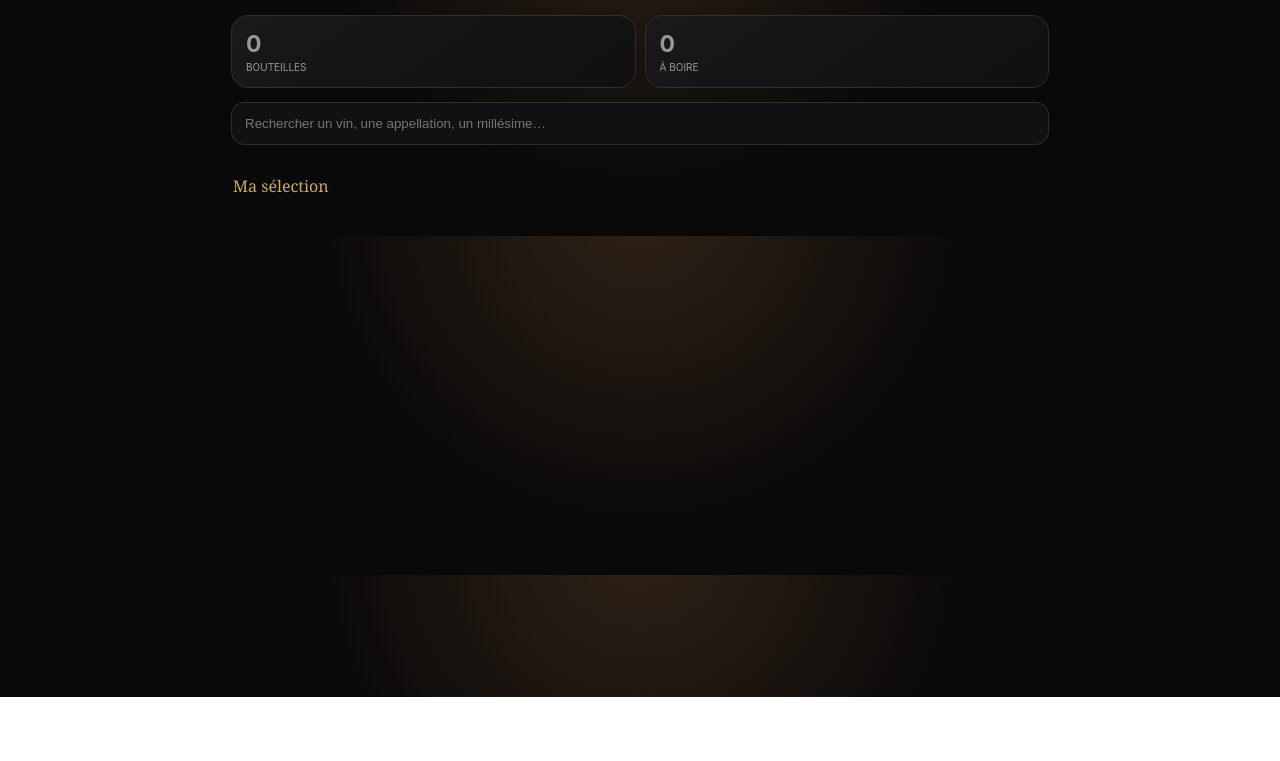
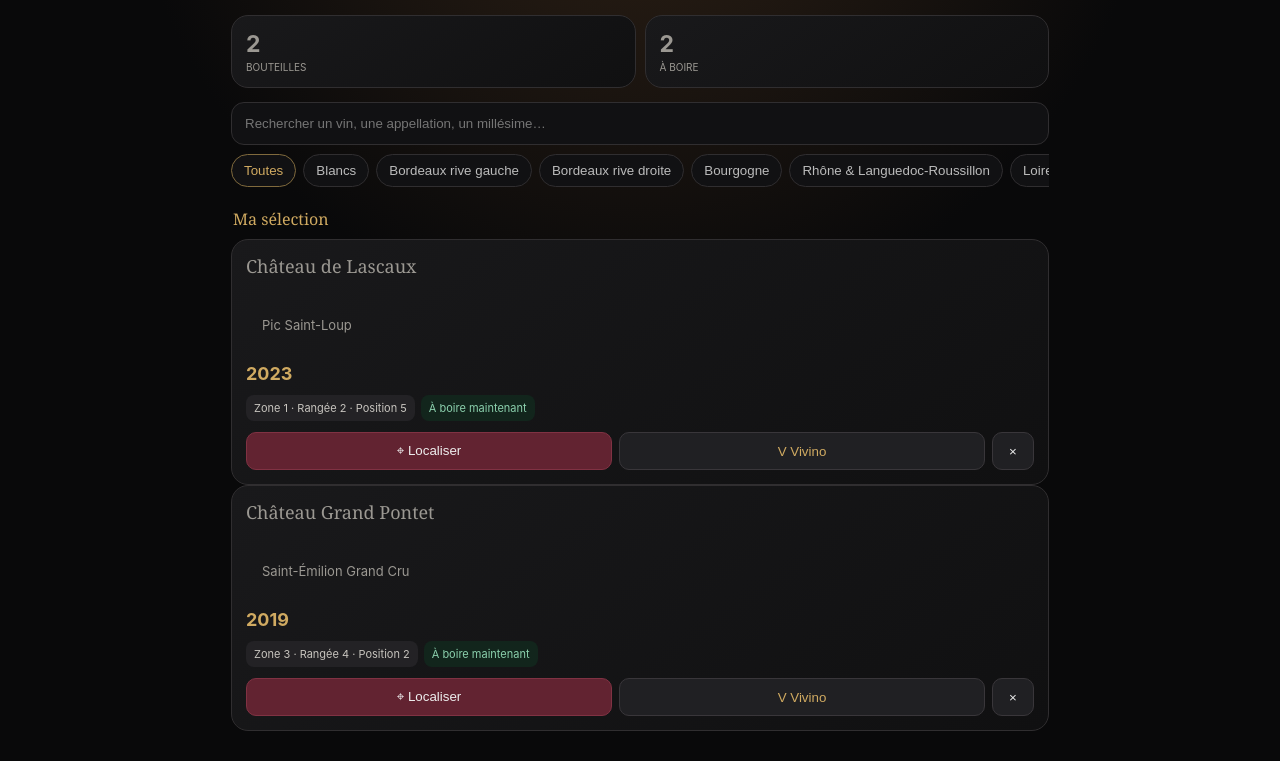
Before and after one commit to juliencalleau-oss/ma-cave, a plain HTML site: page index.html in a window 1280 px wide. Shown: the part 103-864 px from the top of the page. Before the commit the page ends 800 px from the top, so only its background shows below. Drawn offline with Linux system fonts and the light colour scheme.

Commit message:
Corriger les filtres par catégorie et le chargement de l'application

```diff
--- a/index.html
+++ b/index.html
@@ -6,11 +6,12 @@
 const K="ma-cave-v4",OLD="ma-cave-v3";
 let bottles=JSON.parse(localStorage.getItem(K)||"null");
 if(!bottles){bottles=JSON.parse(localStorage.getItem(OLD)||"null")||[{id:1,wine:"Château Grand Pontet",app:"Saint-Émilion Grand Cru",vintage:2019,start:2025,end:2035,zone:3,row:4,pos:2},{id:2,wine:"Château de Lascaux",app:"Pic Saint-Loup",vintage:2023,start:2026,end:2031,zone:1,row:2,pos:5}];localStorage.setItem(K,JSON.stringify(bottles))}
-let filter="Toutes",editId=null;
-const categories=["Blancs","Bordeaux rive gauche","Bordeaux rive droite","Bourgogne","Rhône & Languedoc-Roussillon","Loire & autres régions françaises","Vins étrangers","Pétillants & champagnes"];\nconst appellations=["Saint-Émilion Grand Cru","Saint-Émilion","Pomerol","Pauillac","Margaux","Saint-Julien","Saint-Estèphe","Pic Saint-Loup","Châteauneuf-du-Pape","Crozes-Hermitage","Saint-Joseph","Vacqueyras","Maranges","Bourgogne","Bordeaux Supérieur","Crémant de Bordeaux","Autre"];
+let filter=0,editId=null;
+const categories=["Blancs","Bordeaux rive gauche","Bordeaux rive droite","Bourgogne","Rhône & Languedoc-Roussillon","Loire & autres régions françaises","Vins étrangers","Pétillants & champagnes"];
+const appellations=["Saint-Émilion Grand Cru","Saint-Émilion","Pomerol","Pauillac","Margaux","Saint-Julien","Saint-Estèphe","Pic Saint-Loup","Châteauneuf-du-Pape","Crozes-Hermitage","Saint-Joseph","Vacqueyras","Maranges","Bourgogne","Bordeaux Supérieur","Crémant de Bordeaux","Autre"];
 const $=x=>document.getElementById(x),save=()=>localStorage.setItem(K,JSON.stringify(bottles)),peak=b=>{let y=new Date().getFullYear();return y>=b.start&&y<=b.end};
-function render(){let q=$( "search").value.toLowerCase(),zs=["Toutes",...Array.from(new Set(bottles.map(b=>b.zone))).sort((a,b)=>a-b)];$( "count").textContent=bottles.length;$( "peak").textContent=bottles.filter(peak).length;$( "chips").innerHTML=zs.map(z=>'<button class="chip '+(filter===z?"on":"")+'" onclick="setFilter('+JSON.stringify(z)+')">'+(z==="Toutes"?"Toutes":categories[z-1])+'</button>').join("");let a=bottles.filter(b=>(filter==="Toutes"||b.zone===filter)&&(!q||(b.wine+" "+b.app+" "+b.vintage).toLowerCase().includes(q))).sort((x,y)=>x.zone-y.zone||x.row-y.row||x.pos-y.pos);$( "list").innerHTML=a.length?a.map(card).join(""):'<div class="empty">Aucune bouteille.</div>'}
-function setFilter(z){filter=z;render()}
+function render(){let q=$( "search").value.toLowerCase();$( "count").textContent=bottles.length;$( "peak").textContent=bottles.filter(peak).length;$( "chips").innerHTML=["Toutes",...categories].map((name,i)=>'<button class="chip '+(filter===i?"on":"")+'" onclick="setFilter('+i+')">'+name+'</button>').join("");let a=bottles.filter(b=>(filter===0||b.zone===filter)&&(!q||(b.wine+" "+b.app+" "+b.vintage).toLowerCase().includes(q))).sort((x,y)=>x.zone-y.zone||x.row-y.row||x.pos-y.pos);$( "list").innerHTML=a.length?a.map(card).join(""):'<div class="empty">Aucune bouteille.</div>'}
+function setFilter(z){filter=+z;render()}
 function esc(s){return String(s).replace(/[&<>"]/g,c=>({"&":"&amp;","<":"&lt;",">":"&gt;",'"':"&quot;"}[c]))}
 function card(b){return '<article class="card" onclick="openDetail('+b.id+')"><div class="top"><div><div class="wine">'+esc(b.wine)+'</div><div class="app">'+esc(b.app)+'</div></div><div class="year">'+b.vintage+'</div></div><div class="tags"><span class="tag">Zone '+b.zone+' · Rangée '+b.row+' · Position '+b.pos+'</span><span class="tag '+(peak(b)?"now":"")+'">'+(peak(b)?"À boire maintenant":"Apogée "+b.start+"–"+b.end)+'</span></div><div class="actions"><button class="act loc" onclick="event.stopPropagation();locate('+b.id+')">⌖ Localiser</button><button class="act viv" onclick="event.stopPropagation();vivino('+b.id+')">V Vivino</button><button class="act del" onclick="event.stopPropagation();removeBottle('+b.id+')">×</button></div></article>'}
 function fillSelects(){$( "zone").innerHTML=categories.map((name,i)=>'<option value="'+(i+1)+'">'+esc(name)+'</option>').join("");for(let [id,n] of [["row",10],["pos",6]])$(id).innerHTML=Array.from({length:n},(_,i)=>'<option value="'+(i+1)+'">'+(i+1)+'</option>').join("");$( "app").innerHTML=appellations.map(a=>'<option value="'+esc(a)+'">'+esc(a)+'</option>').join("")}
```
